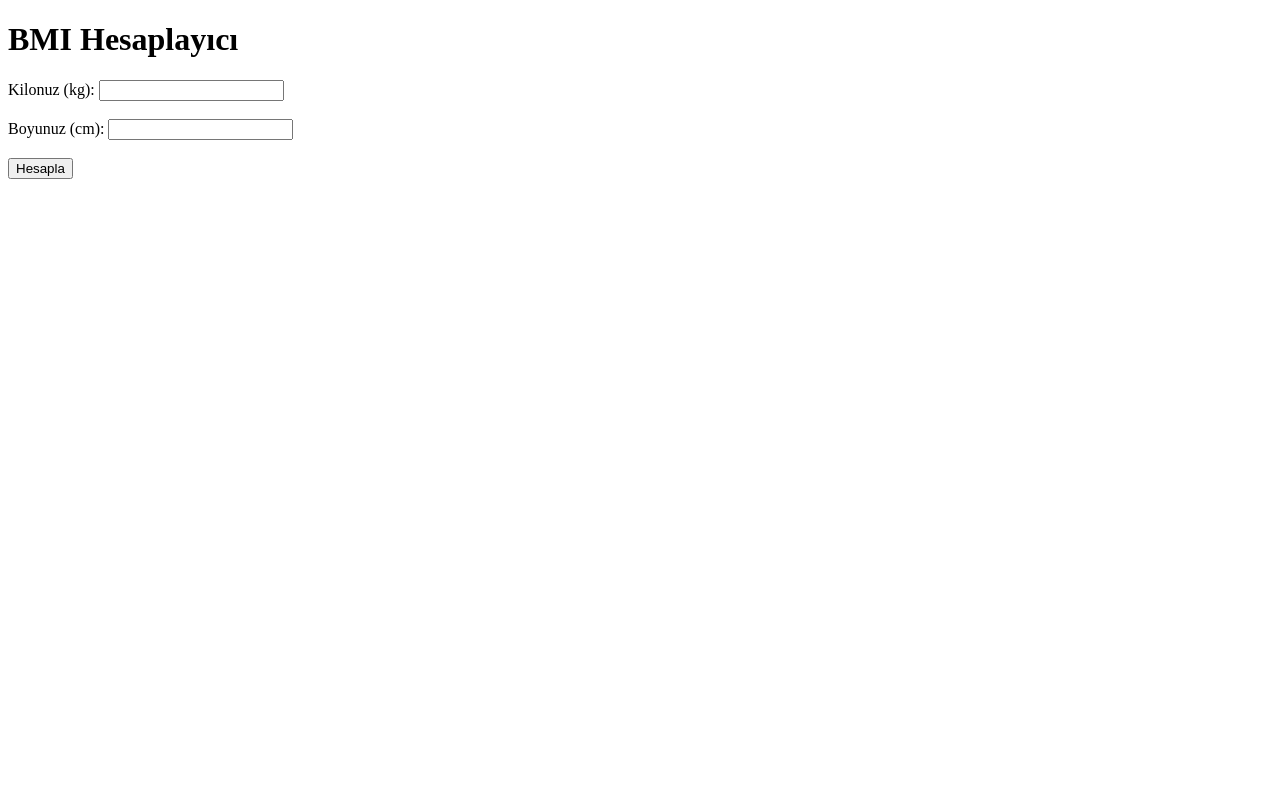
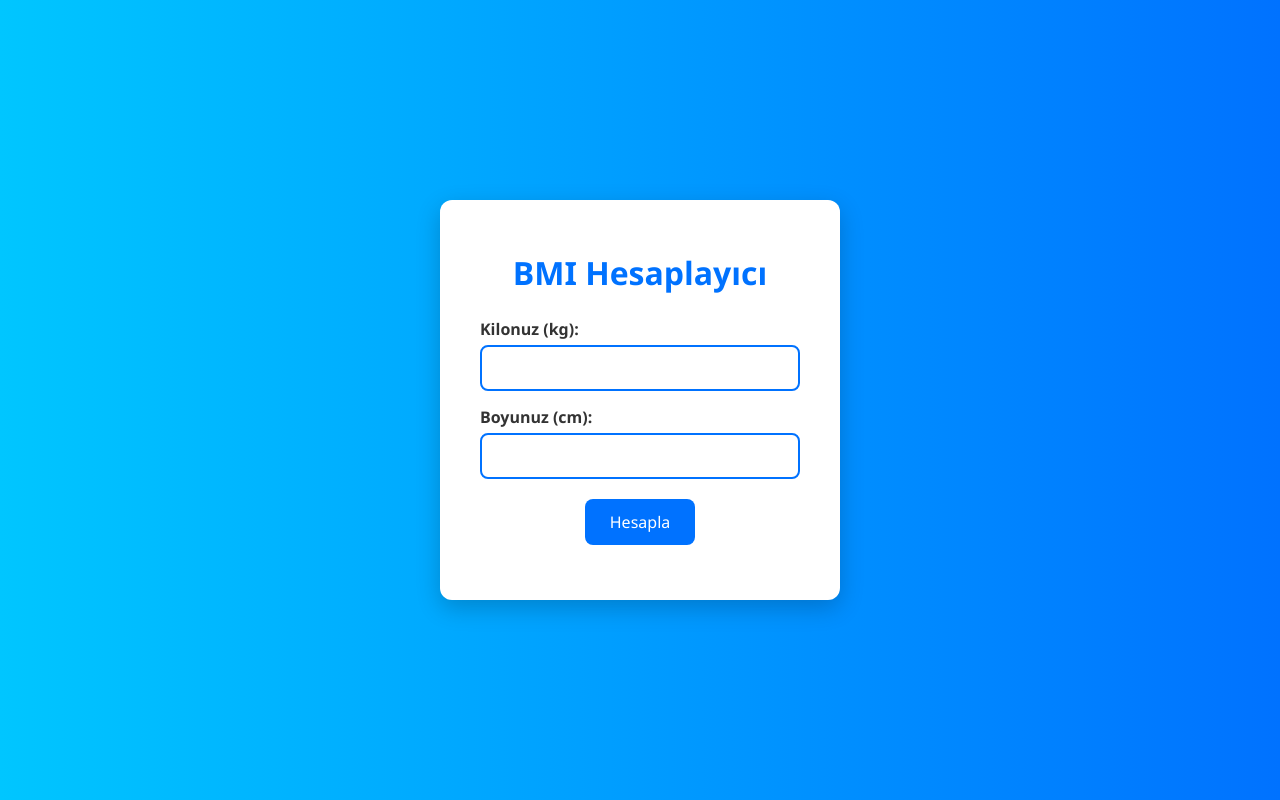
Before and after one commit to ulasemili/calculator-website, a plain HTML site: page index.html in a window 1280 px wide. Drawn offline with Linux system fonts and the light colour scheme.

Commit message:
v0.1
css added

```diff
--- a/index.html
+++ b/index.html
@@ -4,18 +4,92 @@
     <meta charset="UTF-8">
     <meta name="viewport" content="width=device-width, initial-scale=1.0">
     <title>BMI Hesaplayıcı</title>
+    <style>
+        * {
+            box-sizing: border-box;
+            font-family: 'Segoe UI', Tahoma, Geneva, Verdana, sans-serif;
+        }
+
+        body {
+            margin: 0;
+            padding: 0;
+            background: linear-gradient(to right, #00c6ff, #0072ff);
+            display: flex;
+            justify-content: center;
+            align-items: center;
+            height: 100vh;
+            color: #333;
+        }
+
+        .container {
+            background-color: #fff;
+            padding: 30px 40px;
+            border-radius: 12px;
+            box-shadow: 0 8px 24px rgba(0, 0, 0, 0.2);
+            max-width: 400px;
+            width: 100%;
+            text-align: center;
+        }
+
+        h1 {
+            margin-bottom: 24px;
+            color: #0072ff;
+        }
+
+        label {
+            display: block;
+            margin: 15px 0 5px;
+            text-align: left;
+            font-weight: bold;
+        }
+
+        input {
+            width: 100%;
+            padding: 10px;
+            border: 2px solid #0072ff;
+            border-radius: 8px;
+            font-size: 16px;
+        }
+
+        button {
+            margin-top: 20px;
+            padding: 12px 25px;
+            font-size: 16px;
+            background-color: #0072ff;
+            color: white;
+            border: none;
+            border-radius: 8px;
+            cursor: pointer;
+            transition: background-color 0.3s ease;
+        }
+
+        button:hover {
+            background-color: #005ccc;
+        }
+
+        #result {
+            margin-top: 25px;
+            font-size: 20px;
+            font-weight: bold;
+            color: #333;
+        }
+    </style>
 </head>
 <body>
+    <div class="container">
         <h1>BMI Hesaplayıcı</h1>
         <form id="bmiForm">
-        <label for="weight">Kilonuz (kg): </label>
-        <input type="number" id="weight" required><br><br>
-        <label for="height">Boyunuz (cm): </label>
-        <input type="number" id="height" required><br><br>
+            <label for="weight">Kilonuz (kg):</label>
+            <input type="number" id="weight" required>
+
+            <label for="height">Boyunuz (cm):</label>
+            <input type="number" id="height" required>
+
             <button type="submit">Hesapla</button>
         </form>
 
-    <h2 id="result"></h2>
+        <div id="result"></div>
+    </div>
 
     <script>
         document.getElementById("bmiForm").addEventListener("submit", async function(event) {
@@ -24,6 +98,7 @@
             const weight = document.getElementById("weight").value;
             const height = document.getElementById("height").value;
 
+            try {
                 const response = await fetch('https://j8inyto8bb.execute-api.eu-north-1.amazonaws.com/prod/bmi', {
                     method: 'POST',
                     headers: { 'Content-Type': 'application/json' },
@@ -32,6 +107,10 @@
 
                 const data = await response.json();
                 document.getElementById("result").textContent = `BMI Sonucunuz: ${data.bmi}`;
+            } catch (error) {
+                document.getElementById("result").textContent = "Bir hata oluştu, lütfen tekrar deneyin.";
+                console.error(error);
+            }
         });
     </script>
 </body>
```
Lines whose indentation alone changed are shown as unchanged.
